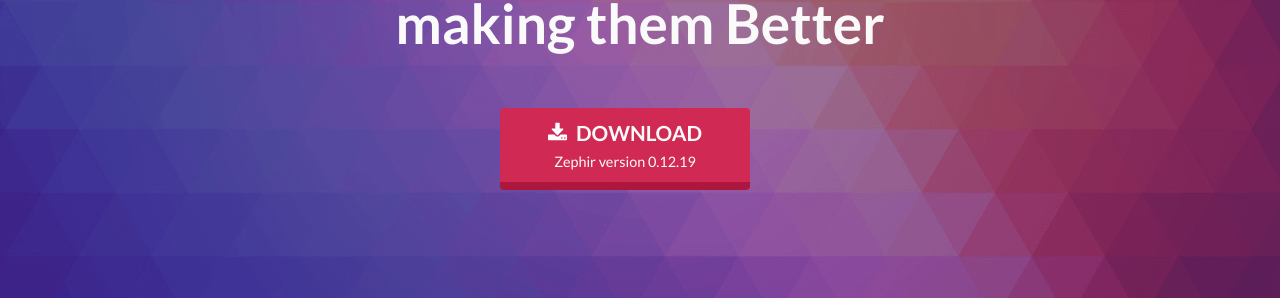
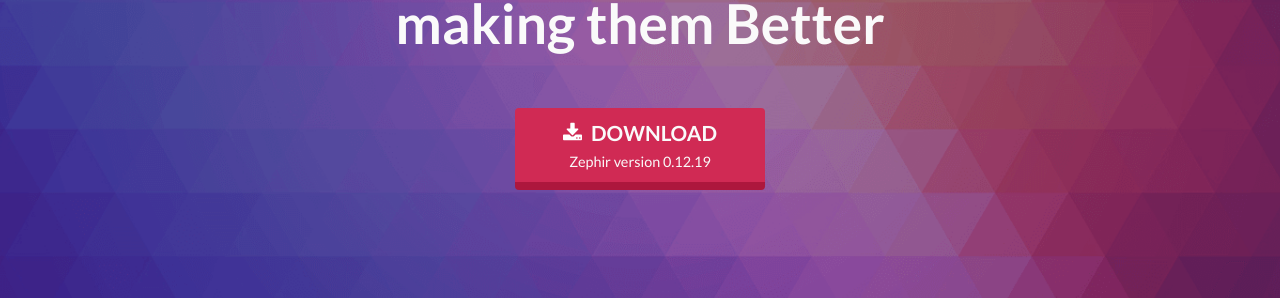
Before and after one commit to zephir-lang/zephir-website, a Jekyll site: the page built from language/en.html, in a window 1280 px wide. Shown: the part 375-673 px from the top of the page. Built offline with Jekyll 4.4.1, drawn with Linux system fonts in a browser that asks for light colours.

Commit message:
remove unnecessary margin

```diff
--- a/assets/css/style.css
+++ b/assets/css/style.css
@@ -358,10 +358,6 @@ nav ul li a:hover {
 
 #calltoaction .try-btn {
   margin-top: 50px;
-}
-
-#calltoaction .try-btn .btn:first-child {
-  margin-right: 30px;
 }
 
 /*=============================================================================================================================================
```
Also changed, not shown: assets/css/style.min.css.
